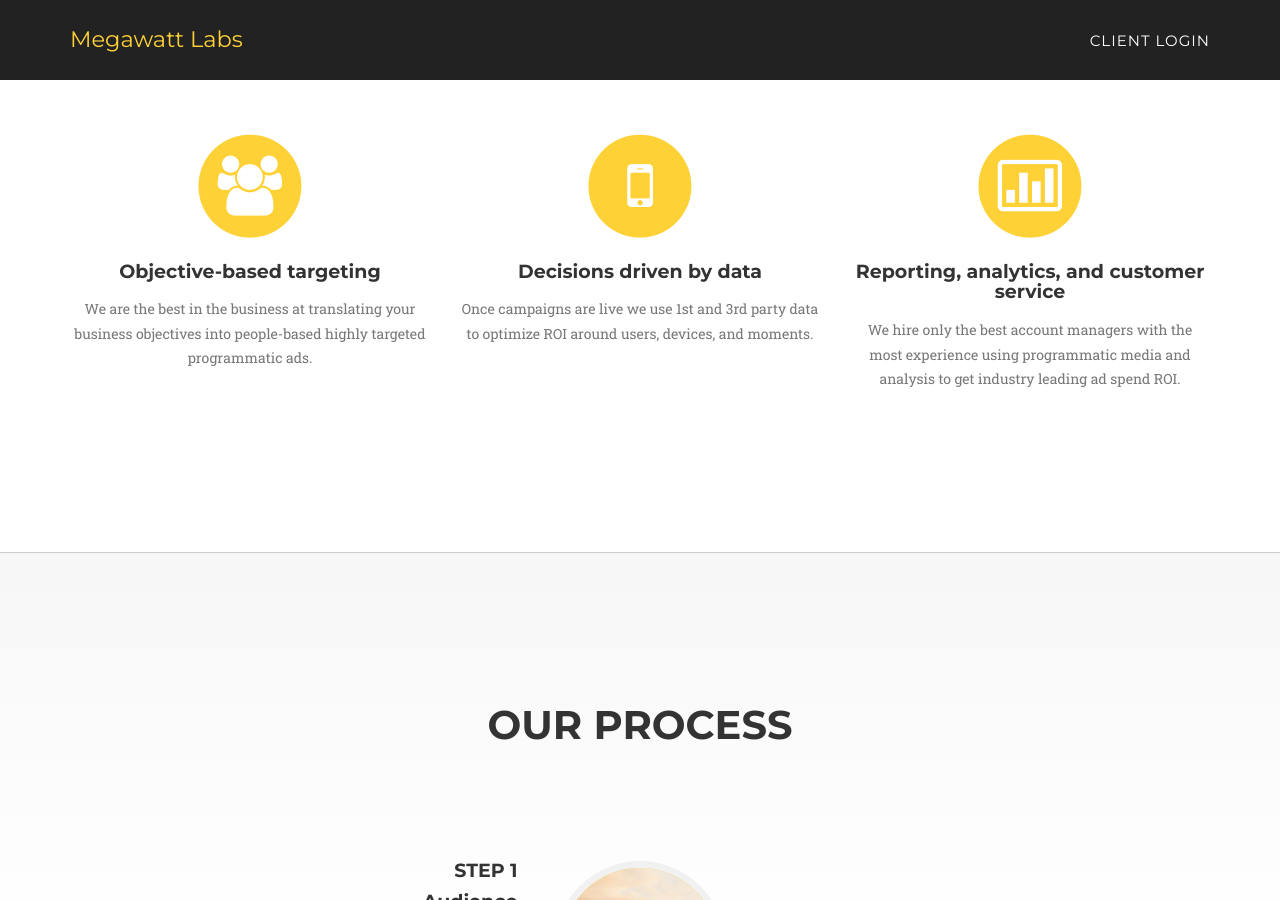
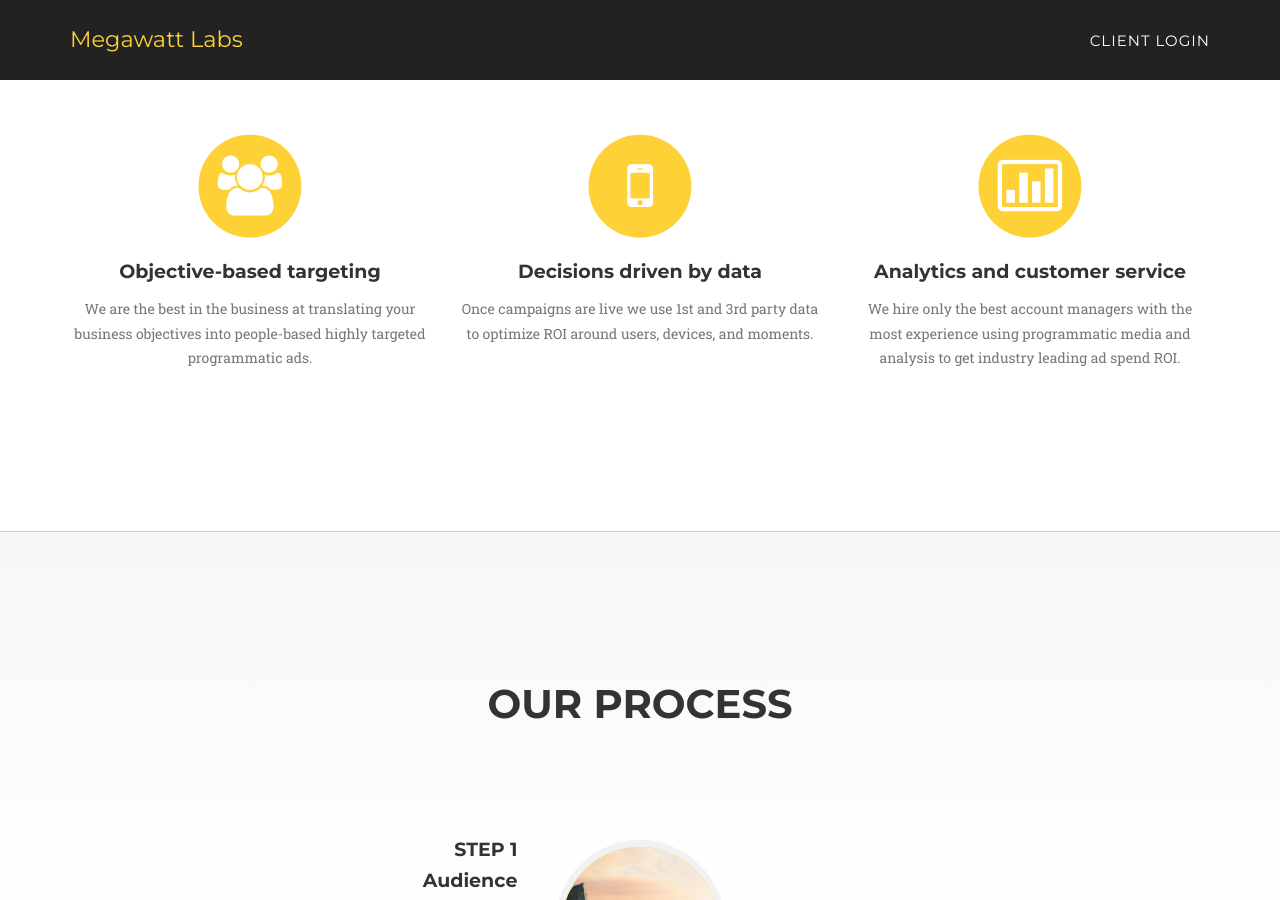
Before and after one commit to MegawattLabs/gomegawatt.com, a Jekyll site: the page built from index.html, in a window 1280 px wide and 900 px high, scrolled down 1021 px. Built offline with Jekyll 4.4.1, drawn with Linux system fonts in a browser that asks for light colours; some web fonts are replaced.

Commit message:
Update copy for services

```diff
--- a/_includes/services.html
+++ b/_includes/services.html
@@ -28,7 +28,7 @@
                         <i class="fa fa-circle fa-stack-2x text-primary"></i>
                         <i class="fa fa-bar-chart-o fa-stack-1x fa-inverse"></i>
                     </span>
-                    <h4 class="service-heading">Reporting, analytics, and customer service</h4>
+                    <h4 class="service-heading">Analytics and customer service</h4>
                     <p class="text-muted">We hire only the best account managers with the most experience using programmatic media and analysis to get industry leading ad spend ROI.</p>
                 </div>
             </div>
```
